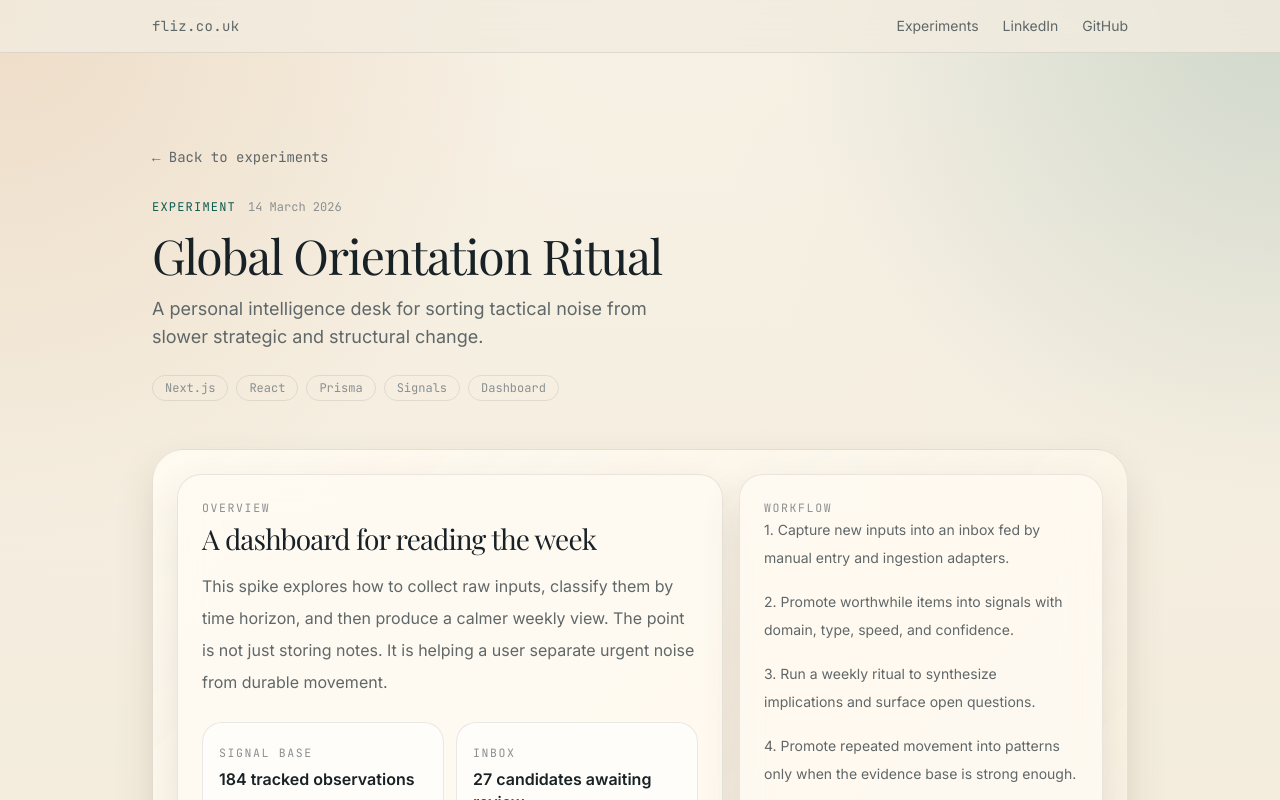
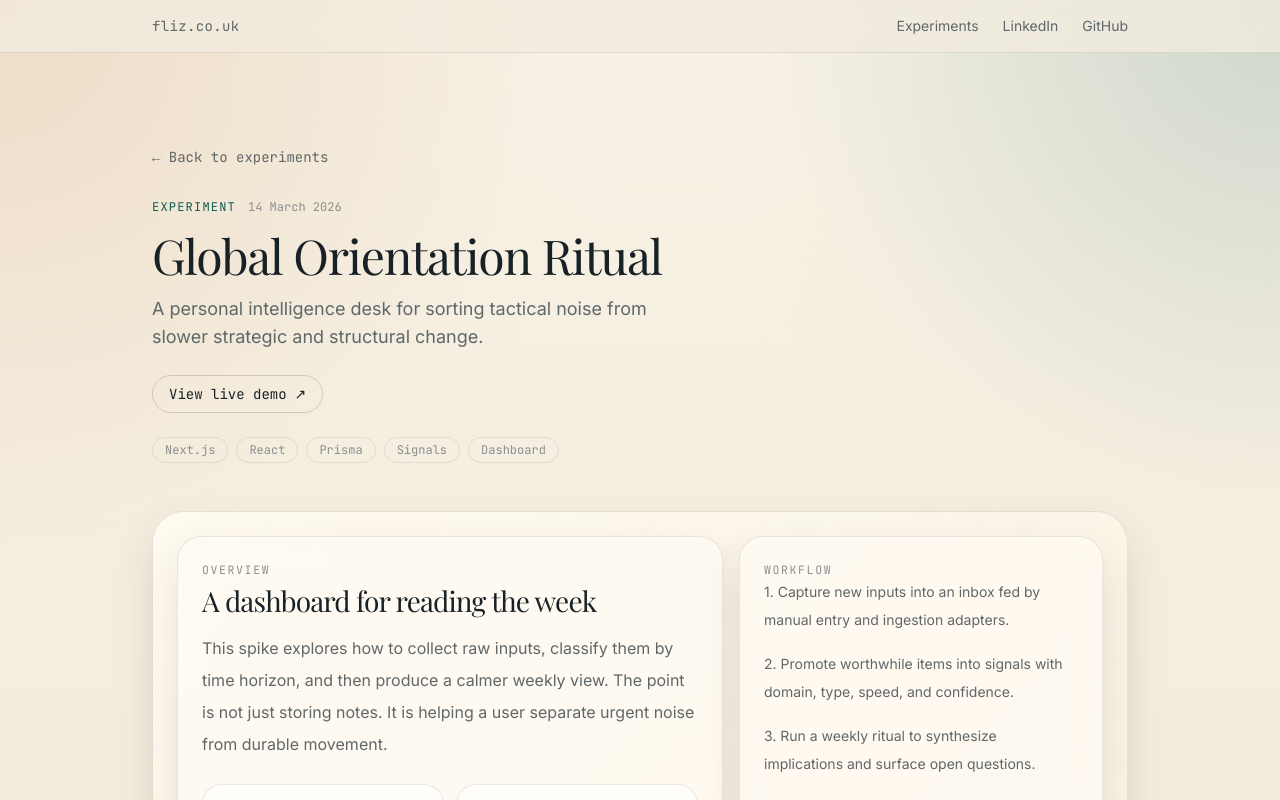
Before and after one commit to JayFliz/fliz-portfolio, a Next.js app: page /experiments/global-orientation-ritual in a window 1280 px wide. Shown: the top 800 px of the page. Built offline with nearby package versions, Linux system fonts and the light colour scheme; a web font is replaced by a local one.

Commit message:
add in GOR link

```diff
--- a/src/app/experiments/[slug]/page.tsx
+++ b/src/app/experiments/[slug]/page.tsx
@@ -66,6 +66,19 @@ export default async function ExperimentPage({
         <p className="mb-6 max-w-lg text-lg text-text-muted">
           {experiment.description}
         </p>
+        {isOrientationDemo ? (
+          <div className="mb-6">
+            <a
+              href="https://gor-orcin.vercel.app/"
+              target="_blank"
+              rel="noopener noreferrer"
+              className="inline-flex items-center gap-2 rounded-full border border-border px-4 py-2 font-mono text-sm text-text transition-colors hover:bg-bg-elevated"
+            >
+              View live demo
+              <span aria-hidden="true">↗</span>
+            </a>
+          </div>
+        ) : null}
         <div className="flex flex-wrap gap-2">
           {experiment.tags.map((tag) => (
             <span
```
